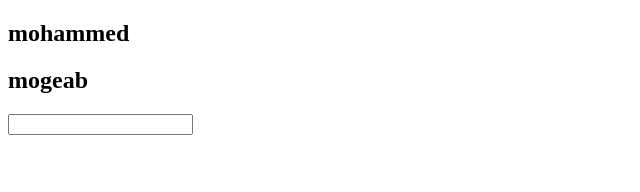
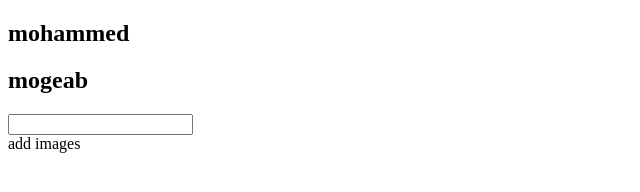
Before and after one commit to khaldonAlkhwlany/projectcss, a plain HTML site: page index.html in a window 1280 px wide. Shown: the full height of the page, 0-640 px from the left. Drawn offline with Linux system fonts and the light colour scheme.

Commit message:
add images

```diff
--- a/index.html
+++ b/index.html
@@ -12,6 +12,8 @@
 
     <form action="index.html">
         <input type="text">
+
     </form>
+    add images
 </body>
 </html>
```
